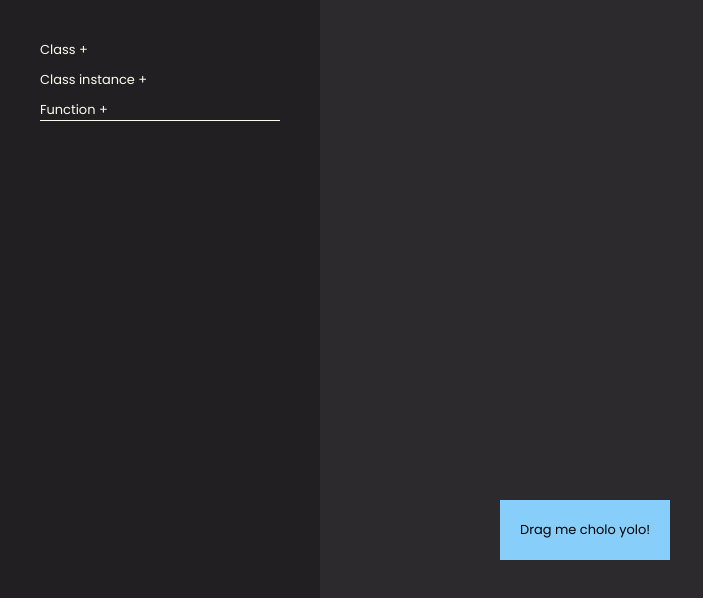
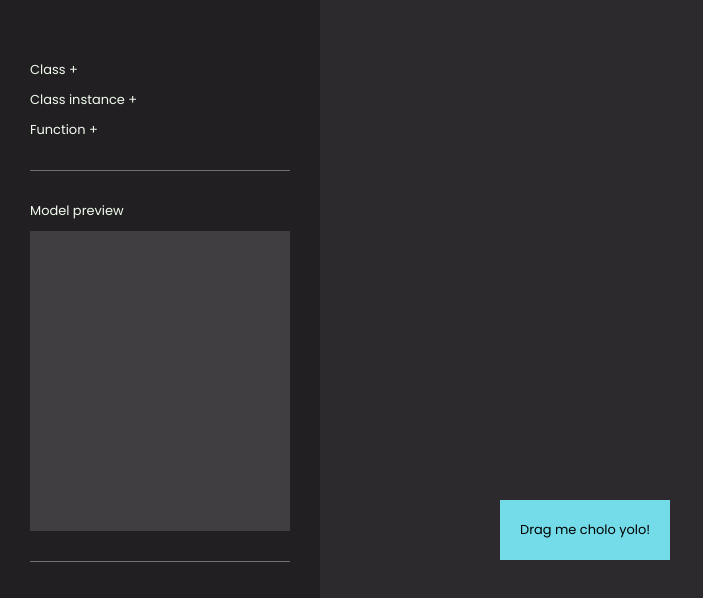
Before and after one commit to BenPanyanil/architect-modeler, a Vue app: page / in a window 1280 px wide. Shown: the top 598 px of the page, without its empty margins (0-703 px from the left). Built offline with nearby package versions, Linux system fonts and the light colour scheme.

Commit message:
add styles module

```diff
--- a/src/App.vue
+++ b/src/App.vue
@@ -9,8 +9,12 @@
           <span>Function +</span>
         </div>
       </section>
-      <section class="saved-solutions">
 
+      <section class="card-menu-section">
+        <span>Model preview</span>
+        <div class="model-preview-container">
+
+        </div>
       </section>
     </section>
 
@@ -40,7 +44,7 @@ export default {
 </script>
 
 <style lang="scss">
-  $white: #fcfcee;
+  @import "./styles.scss";
 
   * {
     box-sizing: border-box;
@@ -54,7 +58,6 @@ export default {
     margin: 0;
     width: 100vw;
     overflow-x: hidden;
-    background: lightgoldenrodyellow;
   }
 
   .card-menu {
@@ -64,16 +67,16 @@ export default {
     z-index: 999;
     display: inline-flex;
     flex-direction: column;
-    background: #221f22;
+    background: $grey_3;
     height: 100vh;
-    width: 400px;
-    padding: 40px;
+    min-width: 320px;
+    padding: 30px;
     color: $white;
   }
 
   .card-pool {
     display: inline-block;
-    background: #2d2a2e;
+    background: $grey_2;
     width: 100%;
   }
 
@@ -88,6 +91,15 @@ export default {
   }
 
   .card-menu-section {
-    border-bottom: 1px solid $white;
+    padding: 30px 0px;
+    border-bottom: 1px solid $grey_0;
+    width: 100%;
+  }
+
+  .model-preview-container {
+    margin-top: 10px;
+    background: $grey_1;
+    width: 100%;
+    min-height: 300px;
   }
 </style>
--- a/src/components/CardTemplate.vue
+++ b/src/components/CardTemplate.vue
@@ -96,7 +96,9 @@ export default {
 }
 </script>
 
-<style scoped>
+<style lang="scss">
+  @import "../styles.scss";
+
   .card {
     position: absolute;
     left: 500px;
@@ -104,6 +106,6 @@ export default {
     cursor: pointer;
     display: inline-block;
     padding: 20px;
-    background: lightskyblue;
+    background: $blue;
   }
 </style>
--- /dev/null
+++ b/src/styles.scss
@@ -0,0 +1,14 @@
+$orange: #fc9867;
+$purple: #a79df2;
+$yellow: #ffd866;
+$blue: #73dce8;
+$red: #ff6188;
+$green: #a9dc76;
+
+$white: #f0fcee;
+
+$grey_0: #716f70;
+$grey_1: #403e41;
+$grey_2: #2d2a2e;
+$grey_3: #221f22;
+$grey_4: #19181a;
```
